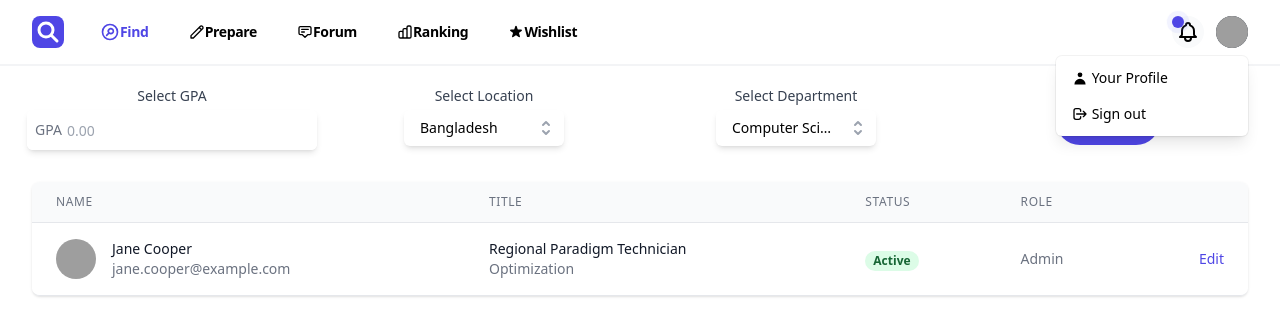
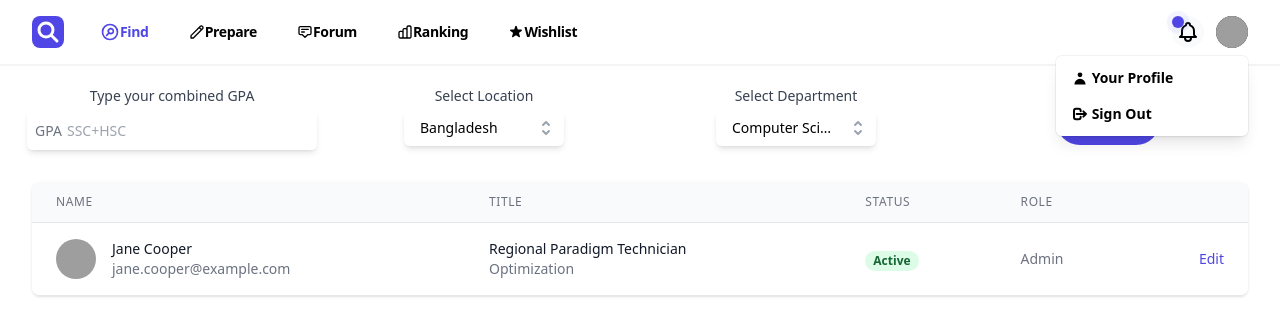
Before and after one commit to K-H-Rayhan/universityfinder, a Next.js app: page /find in a window 1280 px wide. Both pictures are taken after a click on the button "Open user menu". Shown: the top 336 px of the page. Built offline with nearby package versions, Linux system fonts and the light colour scheme; grey boxes are pictures that could not be loaded.

Commit message:
commit on 'main'

```diff
--- a/component/Header.js
+++ b/component/Header.js
@@ -206,13 +206,10 @@ export default function Header() {
                   >
                     <Menu.Items className=" z-50 origin-top-right absolute right-0 mt-2 w-48 rounded-md shadow-lg py-1 bg-white ring-1 ring-black ring-opacity-5 focus:outline-none">
                       <Menu.Item>
-                        {({ active }) => (
                         <Link href="/profile">
                           <span
-                              className={classNames(
-                                active ? "bg-gray-100" : "",
-                                " px-4 py-2 text-sm text-black flex flex-row"
-                              )}
+                            className={"hover:bg-gray-100 px-4 py-2 text-sm text-black flex flex-row cursor-pointer"
+                            }
                           >
                             <svg
                               xmlns="http://www.w3.org/2000/svg"
@@ -223,22 +220,18 @@ export default function Header() {
                               <path
                                 fillRule="evenodd"
                                 d="M10 9a3 3 0 100-6 3 3 0 000 6zm-7 9a7 7 0 1114 0H3z"
+                                stroke={4}
                                 clipRule="evenodd"
                               />
                             </svg>
-                              &nbsp;Your Profile
+                            &nbsp; <span className={`font-bold`}>Your Profile</span>
                           </span>
                         </Link>
-                        )}
                       </Menu.Item>
                       <Menu.Item>
-                        {({ active }) => (
                         <a
                           href="#"
-                            className={classNames(
-                              active ? "bg-gray-100" : "",
-                              "flex px-4 py-2 text-sm text-black flex-row"
-                            )}
+                          className={"hover:bg-gray-100 px-4 py-2 text-sm text-black flex flex-row cursor-pointer"}
                         >
                           <svg
                             xmlns="http://www.w3.org/2000/svg"
@@ -250,13 +243,12 @@ export default function Header() {
                             <path
                               strokeLinecap="round"
                               strokeLinejoin="round"
-                                strokeWidth={2}
+                              strokeWidth={3}
                               d="M17 16l4-4m0 0l-4-4m4 4H7m6 4v1a3 3 0 01-3 3H6a3 3 0 01-3-3V7a3 3 0 013-3h4a3 3 0 013 3v1"
                             />
                           </svg>
-                            &nbsp;Sign out
+                          &nbsp;<span className={`font-bold`}>Sign Out</span>
                         </a>
-                        )}
                       </Menu.Item>
                     </Menu.Items>
                   </Transition>
--- /dev/null
+++ b/pages/find/[slug].js
@@ -0,0 +1,50 @@
+
+import Layout from '../../component/Layout'
+import { useRouter } from 'next/router';
+
+export default function EventPage({ evt }) {
+    const router = useRouter()
+
+  return (
+    <Layout>
+     Nice
+    </Layout>
+  )
+}
+
+// export async function getStaticPaths() {
+//   const res = await fetch(`${API_URL}/events`)
+//   const events = await res.json()
+
+//   const paths = events.map((evt) => ({
+//     params: { slug: evt.slug },
+//   }))
+
+//   return {
+//     paths,
+//     fallback: true,
+//   }
+// }
+
+// export async function getStaticProps({ params: { slug } }) {
+//   const res = await fetch(`${API_URL}/events?slug=${slug}`)
+//   const events = await res.json()
+
+//   return {
+//     props: {
+//       evt: events[0],
+//     },
+//     revalidate: 1,
+//   }
+// }
+
+export async function getServerSideProps({query:{asd}}) {
+//   const res = await fetch(`${API_URL}/events?slug=${slug}`)
+//   const events = await res.json()
+console.log(asd);
+  return {
+    props: {
+    //   evt: events[0],
+    },
+  }
+}
--- a/pages/find/index.js
+++ b/pages/find/index.js
@@ -25,18 +25,18 @@ function Index() {
                 htmlFor="price"
                 className=" text-sm font-medium text-gray-700 hidden sm:block"
               >
-                Select GPA
+                Type your combined GPA
               </label>
               <div className="mt-1 relative rounded-md shadow-md m-1">
-                <div className="absolute inset-y-0 left-0 flex items-center pointer-events-none">
-                  <span className="text-gray-500 sm:text-sm pl-2">GPA</span>
+                <div className="absolute flex items-center inset-y-0">
+                  <span className="text-gray-500 sm:text-sm pl-2 pt-2px">GPA</span>
                 </div>
                 <input
                   type="text"
                   name="price"
                   id="price"
-                  className="w-full border-0 block pl-10 pr-12 sm:text-sm  rounded-md outline-none h-10"
-                  placeholder="0.00"
+                  className="w-full border-0 pl-10 pr-12 sm:text-sm  rounded-md outline-none h-10 flex  items-center inset-y-0"
+                  placeholder="SSC+HSC"
                 />
               </div>
             </div>
--- a/tailwind.config.js
+++ b/tailwind.config.js
@@ -15,6 +15,9 @@ module.exports = {
       margin: {
         "3px": "2px",
       },
+      spacing: {
+        '2px': '2px',
+      }
     },
   },
   variants: {
```
Also changed, not shown: 1 other file (tests, documents, lock files or other folders). Lines whose indentation alone changed are shown as unchanged.
